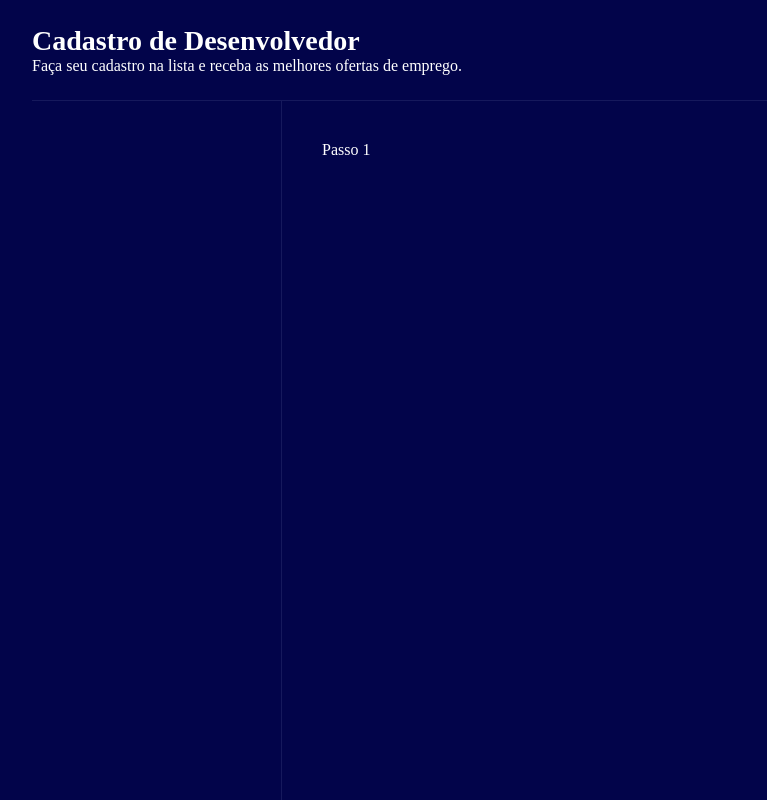
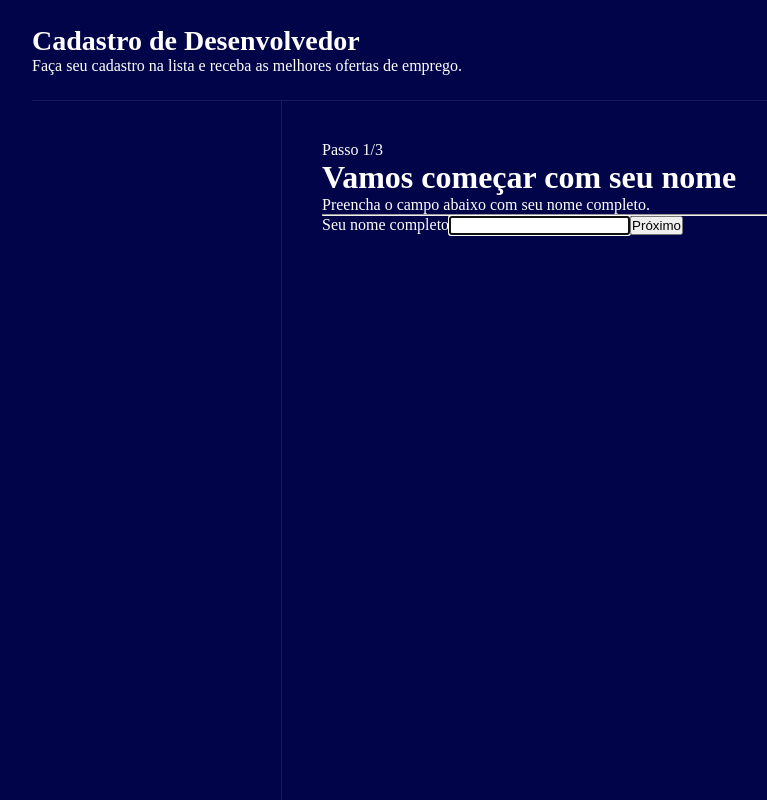
Before and after one commit to matheusduartedevs/multistep-form-ts, a React (Vite) app: page / in a window 1280 px wide. Shown: the whole page, without its empty margins (118-885 px from the left). Built offline with nearby package versions, Linux system fonts and the light colour scheme.

Commit message:
desenvolvimento do primeiro passo do form

```diff
--- a/src/pages/FormStep1/index.tsx
+++ b/src/pages/FormStep1/index.tsx
@@ -1,11 +1,31 @@
+import { useNavigate } from 'react-router-dom'
 import Theme from '../../components/Theme'
 import * as C from './styles'
 
 const FormStep1 = () => {
+  const navigate = useNavigate()
+
+  const handleNextStep = () => {
+    navigate('/step2')
+  }
+
   return (
     <Theme>
       <C.Container>
-        Passo 1
+        <p>Passo 1/3</p>
+        <h1>Vamos começar com seu nome</h1>
+        <p>Preencha o campo abaixo com seu nome completo.</p>
+        <hr />
+
+        <label>
+          Seu nome completo
+          <input
+            type="text"
+            autoFocus
+          />
+        </label>
+
+        <button onClick={handleNextStep}>Próximo</button>
       </C.Container>
     </Theme>
   )
```
